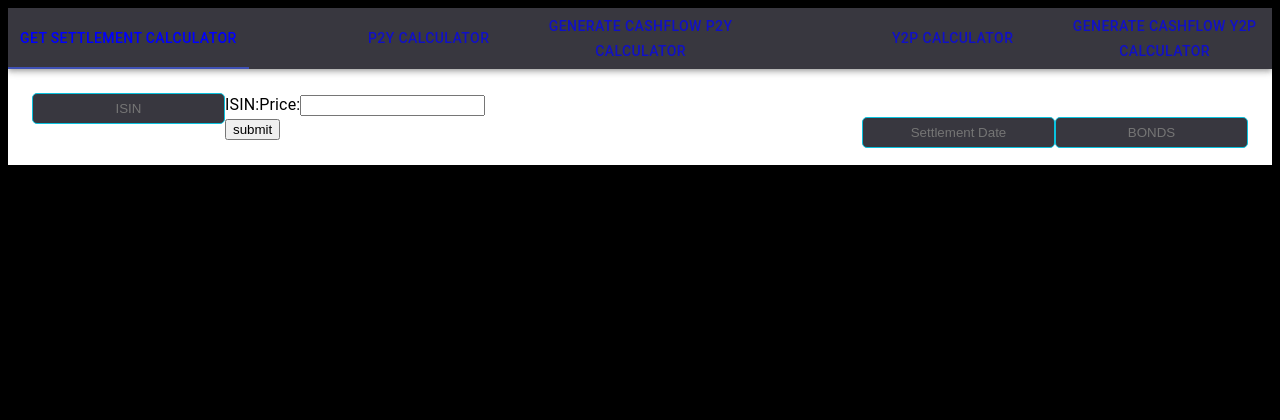
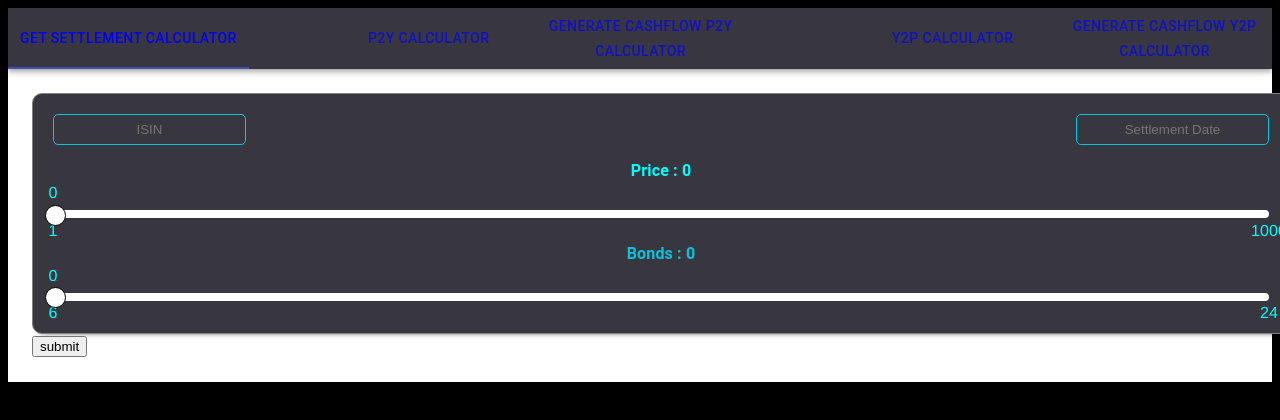
Before and after one commit to Rohit1204/bond-calculator, a React (Create React App) app: page / in a window 1280 px wide. Shown: the top 420 px of the page. Built offline with nearby package versions, Linux system fonts and the light colour scheme.

Commit message:
update get calculator

```diff
--- a/src/components/GetCalculator.js
+++ b/src/components/GetCalculator.js
@@ -1,6 +1,7 @@
-
-import React, { Component } from 'react';
-import axios from 'axios';
+import React, { Component } from "react";
+import axios from 'axios'
+import {Calculator} from './Getcalculator/calculator/calculator.component'
+import Result from './Y2P/result/result.component'
 
 class GetCalculator extends Component {
   constructor(props){
@@ -25,12 +26,20 @@ class GetCalculator extends Component {
 
   }
 
+  handlePrice = value => {
+    this.setState({ Price: value });
+    console.log(this.state.Yield)
+  };
+  handleBond = value => {
+    this.setState({ bonds: value });
+    console.log(this.state.bonds)
+  };
+
   handleChange=(e)=> {
     console.log(e.target.value);
     this.setState({ [e.target.name]: e.target.value});
     console.log(this.state.ISIN)
     console.log(this.state.Price)
-    console.log(this.state.bonds)
 
 }
 handleSUbmit=(e)=>{
@@ -101,78 +110,23 @@ handleSUbmit=(e)=>{
   //     "Access-Control-Allow-Methods": "GET,PUT,POST,DELETE",
   //     "Content-Type" : "application/json"
   //   };
-  //   axios
-  //   .post(url,bodyData,headers)
-  //   .then((resp) => {
 
-  //     var value= (resp.data.d).split(',')
-  //     console.log(value)
-  //     const fvc=value[3].slice(20,27)
-  //    const fvo=value[2].slice(30,37)
-  //    const q=value[4].slice(10,19)
-  //    const lid=value[5].slice(15,25)
-  //    const aid=value[6].slice(24,26)
-  //    const ai=value[8].slice(19,28)
-  //    const pa=value[7].slice(19,27)
-  //    const sa=value[9].slice(19,30)
-
-
-  //     let dict=[]
-
-
-
-
-
-
-
-  //     // JSON.parse(JSON.stringify(resp.data.d)).map(feature=>{
-  //     //   let dict = {name:feature[0],isActive:Boolean(feature[1])}
-  //     //   data.push(dict)
-  //     // })
-  //    //const posts = JSON.parse(resp.data.body);
-  //   // console.log(posts)
-  //    this.setState({ face_value_current:fvc,face_value_original:fvo,quantum:q,last_IP_date:lid,accured_interest_days:aid,accued_interest:ai,principal_amount:pa,settlement_amount:sa});
-  //   })
-  //   .catch((error) => {
-  //     // this.setState({ error, isLoading: false })
-  //     console.log(error);
-  //   });
-  // }
-  // renderTableData() {
-  //   const Rohit = JSON.stringify(this.state.data);
-  //   // console.log(Shivam.length)
-  //   return Rohit.map((student,index) => {
-  //     <li key={index} data={student} />
-
-  //       })}
   render() {
     const open=this.state.isopen;
+    const { Price, stdate,accured_interest_days, face_value_current, accured_interest,bonds, principal_amount,face_value_original,quantum } = this.state;
     return (
-      <div className="container">
-        <label for="ISIN">ISIN:</label>
-        <input
-            style = {{background:'rgb(56,55,63)',color:"aqua",outline:"none",padding:"7px",float:"left", border:"1px solid #09C2DE",borderRadius:"5px",textAlign:"center"}}
-            type="text"
-            id="ISIN"
-            name="ISIN"
-            placeholder="ISIN"
-            onChange={this.handleChange}
-        />
-  <label for="PRice">Price:</label>
-  <input type="text" id="price" name="Price" onChange={this.handleChange}/><br/>
-  <input
-  style = {{background:'rgb(56,55,63)',color:"aqua",outline:"none",padding:"7px",float:"right", border:"1px solid #09C2DE",borderRadius:"5px",textAlign:"center"}}
-  type="text" id="bonds" name="bonds" onChange={this.handleChange}
-  placeholder="BONDS"
-  />
-  <input
-    style = {{background:'rgb(56,55,63)',color:"aqua",outline:"none",padding:"7px",float:"right", border:"1px solid #09C2DE",borderRadius:"5px",textAlign:"center"}}
-    type="text"
-    id="sdate"
-    name="stdate"
-    placeholder="Settlement Date"
-    onChange={this.handleChange}
+      <div className='App'>
+          <div className='container'>
+             <Calculator
+              Price={Price}
+              month={stdate}
+              bonds= {bonds}
+              handleBond ={this.handleBond}
+              handlePrice={this.handlePrice}
+              handleChange={this.handleChange}
+
             />
+
   <button type="submit" onClick={this.handleSUbmit}> submit </button>
   {open?
         <table>
@@ -197,9 +151,6 @@ handleSUbmit=(e)=>{
     <td>{this.state.settlement_amount}</td>
   </tr>
         </table>:void(0)}
-        <div className="footer">
-  {/* {this.renderTableData()} */}
-
         </div>
       </div>
     );
--- /dev/null
+++ b/src/components/Getcalculator/calculator/calculator.component.js
@@ -0,0 +1,47 @@
+import React from 'react'
+import InputRange from "react-input-range";
+import './GetCalculator.css'
+
+export const Calculator = ({Price,bonds, handlePrice, handleChange,handleBond}) => {
+    return (
+      <div className='Calc'>
+          {/* <label for="Settlement date">settlement date:</label> */}
+          <input
+            style = {{background:'rgb(56,55,63)',color:"aqua",outline:"none",padding:"7px",float:"left", border:"1px solid #09C2DE",borderRadius:"5px",textAlign:"center"}}
+            type="text"
+            id="ISIN"
+            name="ISIN"
+            placeholder="ISIN"
+            onChange={handleChange}
+        />
+             <input
+                style = {{background:'rgb(56,55,63)',color:"aqua",outline:"none",padding:"7px",float:"right", border:"1px solid #09C2DE",borderRadius:"5px",textAlign:"center"}}
+                type="text"
+                id="sdate"
+                name="stdate"
+                placeholder="Settlement Date"
+                onChange={handleChange}
+            />
+
+            <br/>
+
+            <h4 style={{color:"aqua"}}> Price : {Price}</h4>
+           <InputRange
+            step={1}
+            maxValue={1000}
+            minValue={1}
+            value={Price}
+            onChange={handlePrice}
+          />
+           <h4> Bonds : {bonds} </h4>
+          <InputRange
+            className="Input"
+            step={1}
+            maxValue={24}
+            minValue={6}
+            value={bonds}
+            onChange={handleBond}
+          />
+      </div>
+    )
+}
--- a/src/components/yieldtoprice.js
+++ b/src/components/yieldtoprice.js
@@ -1,6 +1,5 @@
 import React, { Component } from "react";
 import axios from 'axios'
-
 import {Calculator} from './Y2P/calculator/calculator.component'
 import Result from './Y2P/result/result.component'
 
```
Also changed, not shown: src/components/Getcalculator/calculator/GetCalculator.css (renamed from src/components/Getcalculator/GetCalculator.css).
